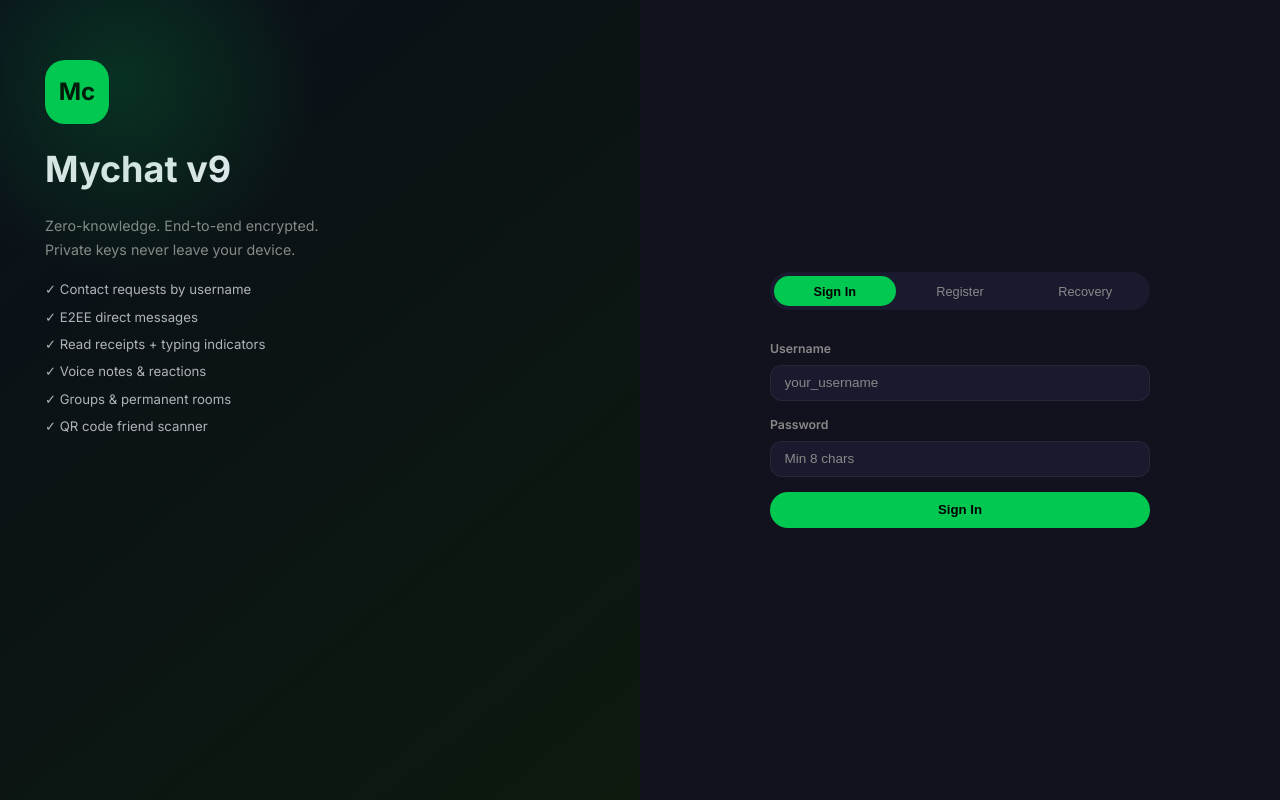
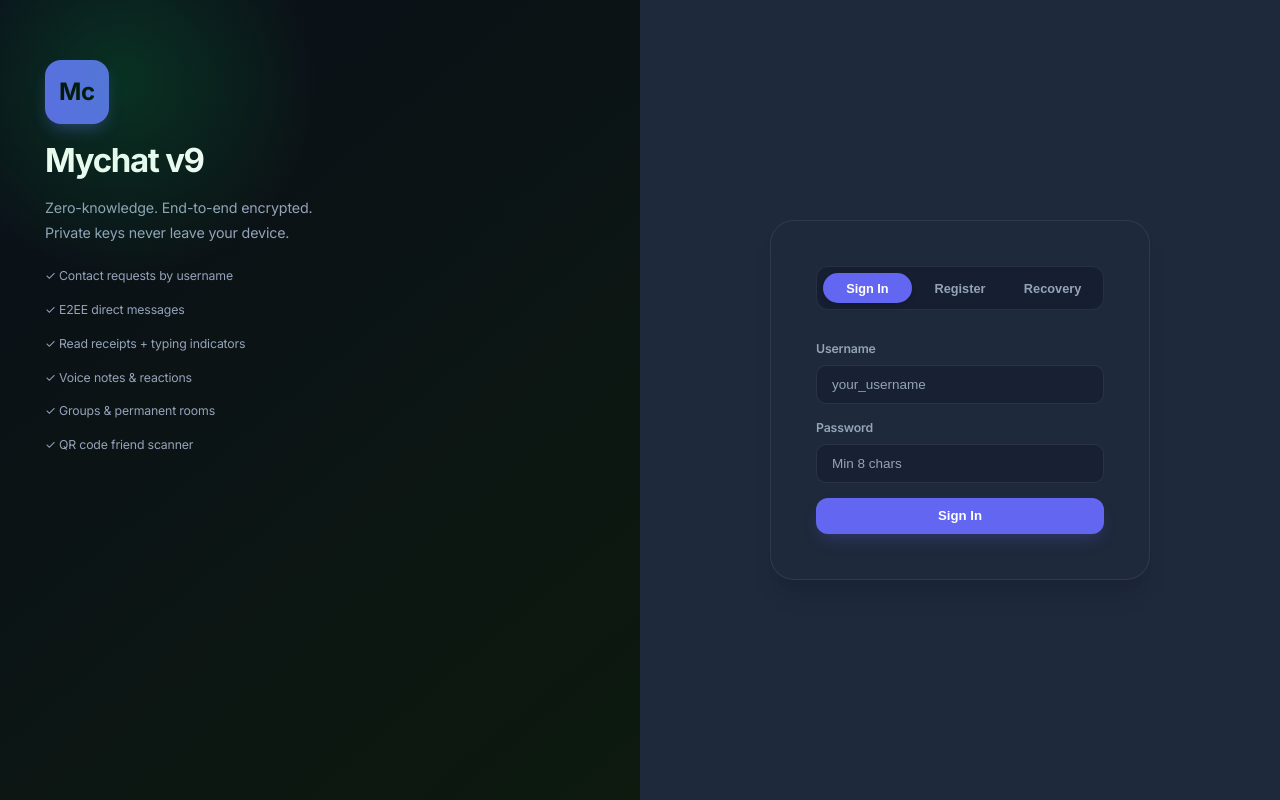
Before and after one commit to dhruv-dk17/mychat_v9, a plain HTML site: page frontend/index.html in a window 1280 px wide. Drawn offline with Linux system fonts and the light colour scheme.

Commit message:
feat: implement initial chat application frontend with core UI, styling, and micro-interactions.

```diff
--- /dev/null
+++ b/frontend/assets/css/biolume.css
@@ -0,0 +1,159 @@
+/* biolume.css — Mychat v9 "Cosmic Jellyfish" Theme */
+:root {
+  --bg:           #02040b;
+  --surface1:     rgba(8, 12, 28, 0.4);
+  --surface2:     rgba(15, 20, 45, 0.3);
+  --surface-high: rgba(20, 30, 70, 0.5);
+  --accent:       #00f2ff; /* Biolume Cyan */
+  --accent-glow:  rgba(0, 242, 255, 0.3);
+  --accent-alt:   #ff00ff; /* Electric Magenta */
+  --text:         #e0e7ff;
+  --text-muted:   #818cf8;
+  --glass-border: rgba(99, 102, 241, 0.15);
+  --r-auth:       32px;
+}
+
+body {
+  background: var(--bg);
+  background-image:
+    radial-gradient(circle at 5% 5%, rgba(0, 242, 255, 0.1) 0%, transparent 40%),
+    radial-gradient(circle at 95% 95%, rgba(255, 0, 255, 0.08) 0%, transparent 40%),
+    url('../img/cosmic_jellyfish_hero_1774186610567.png'); /* Temporarily use path if it was copied, but usually I link the relative path */
+  background-size: cover;
+  background-position: center;
+  background-attachment: fixed;
+  color: var(--text);
+  overflow-x: hidden;
+}
+
+/* ── Glow Layers ───────────────────────────────────────────────────────── */
+.auth-box {
+  background: var(--surface1) !important;
+  backdrop-filter: blur(40px) saturate(150%);
+  border: 1px solid var(--glass-border) !important;
+  box-shadow: 0 0 40px rgba(0, 0, 0, 0.8), 0 0 20px var(--accent-glow) !important;
+  border-radius: var(--r-auth) !important;
+  position: relative;
+  overflow: hidden;
+  animation: floatUp 1.2s cubic-bezier(0.16, 1, 0.3, 1);
+}
+
+.auth-box::before {
+  content: '';
+  position: absolute;
+  top: -2px; left: -2px; right: -2px; bottom: -2px;
+  background: linear-gradient(135deg, var(--accent), transparent, var(--accent-alt));
+  z-index: -1;
+  opacity: 0.15;
+  filter: blur(4px);
+}
+
+/* ── Branding ──────────────────────────────────────────────────────────── */
+.brand-logo {
+  background: linear-gradient(135deg, #00d2ff 0%, #3a7bd5 100%) !important;
+  color: #fff !important;
+  font-family: 'Outfit', sans-serif;
+  letter-spacing: -1px;
+  box-shadow: 0 0 20px var(--accent-glow) !important;
+  position: relative;
+}
+
+.brand-logo::after {
+  content: '';
+  position: absolute;
+  inset: 0;
+  border-radius: inherit;
+  box-shadow: 0 0 15px var(--accent);
+  opacity: 0.5;
+  animation: pulseBright 2s infinite ease-in-out;
+}
+
+.brand-title {
+  background: linear-gradient(to bottom, #fff, var(--accent));
+  -webkit-background-clip: text;
+  background-clip: text;
+  -webkit-text-fill-color: transparent;
+  font-weight: 900;
+  letter-spacing: -2px;
+}
+
+/* ── Buttons ────────────────────────────────────────────────────────────── */
+.btn-primary {
+  background: rgba(0, 242, 255, 0.1) !important;
+  border: 1px solid var(--accent) !important;
+  color: var(--accent) !important;
+  backdrop-filter: blur(10px);
+  box-shadow: inset 0 0 10px var(--accent-glow) !important;
+  text-transform: uppercase;
+  letter-spacing: 2px;
+  font-size: 0.8rem !important;
+  transition: all 0.4s ease !important;
+}
+
+.btn-primary:hover {
+  background: var(--accent) !important;
+  color: #000 !important;
+  box-shadow: 0 0 30px var(--accent) !important;
+  transform: translateY(-3px);
+}
+
+/* ── Chat Feed ─────────────────────────────────────────────────────────── */
+.bubble {
+  border: 1px solid var(--glass-border) !important;
+  backdrop-filter: blur(10px);
+  animation: biolumeEnter 0.5s cubic-bezier(0.2, 0.8, 0.2, 1);
+}
+
+.bubble.mine {
+  background: linear-gradient(135deg, rgba(0, 242, 255, 0.2), rgba(0, 100, 255, 0.1)) !important;
+  border-color: var(--accent) !important;
+  color: #fff !important;
+  box-shadow: 0 5px 15px rgba(0, 242, 255, 0.1) !important;
+}
+
+.bubble.theirs {
+  background: rgba(255, 255, 255, 0.03) !important;
+  color: var(--text-muted) !important;
+}
+
+/* ── Interactive Particle Container ─────────────────────────────────────── */
+#bio-particles {
+  position: fixed;
+  inset: 0;
+  pointer-events: none;
+  z-index: -1;
+}
+
+/* ── Keyframes ──────────────────────────────────────────────────────────── */
+@keyframes floatUp {
+  0% { opacity: 0; transform: translateY(50px) rotateX(10deg); }
+  100% { opacity: 1; transform: translateY(0) rotateX(0); }
+}
+
+@keyframes pulseBright {
+  0%, 100% { transform: scale(1); opacity: 0.4; }
+  50% { transform: scale(1.1); opacity: 0.8; }
+}
+
+@keyframes biolumeEnter {
+  0% { opacity: 0; transform: scale(0.9) translateX(10px); filter: blur(5px); }
+  100% { opacity: 1; transform: scale(1) translateX(0); filter: blur(0); }
+}
+
+/* ── Navigation ─────────────────────────────────────────────────────────── */
+.app-nav {
+  background: rgba(2, 4, 11, 0.9) !important;
+  border-right: 1px solid var(--glass-border) !important;
+}
+
+.nav-item.active {
+  color: var(--accent) !important;
+  text-shadow: 0 0 10px var(--accent);
+}
+
+.app-nav::after {
+  content: '';
+  position: absolute;
+  top: 0; right: 0; width: 1px; height: 100%;
+  background: linear-gradient(to bottom, transparent, var(--accent), transparent);
+}
--- /dev/null
+++ b/frontend/assets/css/figma-studio.css
@@ -0,0 +1,191 @@
+/* figma-studio.css — Mychat v9 Premium Professional UI */
+:root {
+  --bg:           #0f172a; /* Slate 900 */
+  --surface1:     #1e293b; /* Slate 800 */
+  --surface2:     #334155; /* Slate 700 */
+  --accent:       #6366f1; /* Indigo 500 */
+  --accent-soft:  rgba(99, 102, 241, 0.12);
+  --accent-bright:#818cf8; /* Indigo 400 */
+  --text:         #f8fafc; /* Slate 50 */
+  --text-muted:   #94a3b8; /* Slate 400 */
+  --border:       rgba(255, 255, 255, 0.08); /* Hairline */
+  --shadow-sm:    0 1px 2px 0 rgba(0, 0, 0, 0.05);
+  --shadow-md:    0 4px 6px -1px rgba(0, 0, 0, 0.1), 0 2px 4px -1px rgba(0, 0, 0, 0.06);
+  --shadow-lg:    0 10px 15px -3px rgba(0, 0, 0, 0.1), 0 4px 6px -2px rgba(0, 0, 0, 0.05);
+  --shadow-xl:    0 20px 25px -5px rgba(0, 0, 0, 0.1), 0 10px 10px -5px rgba(0, 0, 0, 0.04);
+  --r-auth:       24px;
+  --r-btn:        12px;
+}
+
+body {
+  background: var(--bg);
+  background: radial-gradient(circle at 0% 0%, #1e1b4b 0%, var(--bg) 50%);
+  color: var(--text);
+  font-family: 'Inter', -apple-system, blinkmacsystemfont, 'Segoe UI', roboto, sans-serif;
+  letter-spacing: -0.011em;
+  -webkit-font-smoothing: antialiased;
+}
+
+/* ── Professional Card Style ───────────────────────────────────────────── */
+.auth-box {
+  background: var(--surface1) !important;
+  border: 1px solid var(--border) !important;
+  border-radius: var(--r-auth) !important;
+  padding: 3rem !important;
+  box-shadow: var(--shadow-xl) !important;
+  animation: figmaSlideIn 0.6s cubic-bezier(0.16, 1, 0.3, 1);
+}
+
+.auth-tabs {
+  background: rgba(15, 23, 42, 0.5) !important;
+  border: 1px solid var(--border);
+  padding: 6px !important;
+  border-radius: 12px !important;
+}
+
+.auth-tab {
+  font-size: 0.85rem !important;
+  font-weight: 600 !important;
+}
+
+.auth-tab.active {
+  background: var(--accent) !important;
+  color: #fff !important;
+  box-shadow: var(--shadow-md) !important;
+}
+
+/* ── Typography & Branding ─────────────────────────────────────────────── */
+.brand-title {
+  font-size: 2.2rem !important;
+  font-weight: 800 !important;
+  letter-spacing: -0.04em !important;
+  color: #fff !important;
+  line-height: 1.1;
+}
+
+.brand-logo {
+  background: var(--accent) !important;
+  border-radius: 16px !important;
+  box-shadow: 0 8px 16px -4px rgba(99, 102, 241, 0.4);
+}
+
+.brand-features li {
+  color: var(--text-muted) !important;
+  font-size: 0.82rem !important;
+  padding: 4px 0;
+}
+
+/* ── Form Inputs ───────────────────────────────────────────────────────── */
+.input-field {
+  background: rgba(15, 23, 42, 0.4) !important;
+  border: 1px solid var(--border) !important;
+  border-radius: 10px !important;
+  padding: 0.75rem 1rem !important;
+  transition: all 0.25s ease !important;
+}
+
+.input-field:focus {
+  border-color: var(--accent) !important;
+  background: rgba(15, 23, 42, 0.6) !important;
+  box-shadow: 0 0 0 4px rgba(99, 102, 241, 0.15) !important;
+  outline: none;
+}
+
+/* ── Buttons ────────────────────────────────────────────────────────────── */
+.btn-primary {
+  background: var(--accent) !important;
+  color: #fff !important;
+  border-radius: var(--r-btn) !important;
+  font-weight: 600 !important;
+  box-shadow: 0 8px 16px -4px rgba(99, 102, 241, 0.25) !important;
+  transition: all 0.3s cubic-bezier(0.2, 0.8, 0.2, 1) !important;
+}
+
+.btn-primary:active {
+  transform: scale(0.97);
+}
+
+.btn-primary:hover {
+  background: var(--accent-bright) !important;
+  box-shadow: 0 12px 20px -4px rgba(99, 102, 241, 0.35) !important;
+  transform: translateY(-1px);
+}
+
+/* ── Chat Feed ─────────────────────────────────────────────────────────── */
+.app-layout {
+  background: var(--bg) !important;
+}
+
+.app-nav {
+  background: var(--surface1) !important;
+  border-right: 1px solid var(--border) !important;
+  width: 72px !important;
+}
+
+.chat-list-column {
+  background: #0f172a !important;
+  border-right: 1px solid var(--border) !important;
+}
+
+.bubble {
+  border-radius: 14px !important;
+  font-size: 0.95rem !important;
+  line-height: 1.5 !important;
+  padding: 10px 14px !important;
+  border: 1px solid var(--border) !important;
+  animation: figmaFadeScale 0.4s cubic-bezier(0.16, 1, 0.3, 1);
+}
+
+.bubble.mine {
+  background: var(--accent) !important;
+  color: #fff !important;
+  border: none !important;
+  box-shadow: 0 4px 12px rgba(99, 102, 241, 0.2);
+}
+
+.bubble.theirs {
+  background: var(--surface1) !important;
+}
+
+.chat- Feed {
+  gap: 12px !important;
+  padding: 2rem !important;
+}
+
+/* ── Dashboard Hero ─────────────────────────────────────────────────────── */
+.dashboard-hero-card {
+  background: var(--surface1) !important;
+  border: 1px solid var(--border) !important;
+  padding: 3.5rem !important;
+  border-radius: 32px !important;
+  text-align: center;
+}
+
+.dashboard-hero-title {
+  font-size: 2.5rem !important;
+  font-weight: 800 !important;
+  letter-spacing: -0.05em !important;
+}
+
+.dashboard-hero-text {
+  max-width: 480px;
+  margin: 1.5rem auto !important;
+  color: var(--text-muted);
+}
+
+/* ── Keyframes ──────────────────────────────────────────────────────────── */
+@keyframes figmaSlideIn {
+  0% { transform: translateY(20px) scale(0.98); opacity: 0; }
+  100% { transform: translateY(0) scale(1); opacity: 1; }
+}
+
+@keyframes figmaFadeScale {
+  0% { transform: scale(0.95); opacity: 0; }
+  100% { transform: scale(1); opacity: 1; }
+}
+
+/* ── Scrollbars ────────────────────────────────────────────────────────── */
+::-webkit-scrollbar { width: 4px; }
+::-webkit-scrollbar-track { background: transparent; }
+::-webkit-scrollbar-thumb { background: var(--surface2); border-radius: 10px; }
+::-webkit-scrollbar-thumb:hover { background: var(--accent); }
--- /dev/null
+++ b/frontend/assets/css/nano-banana.css
@@ -0,0 +1,192 @@
+/* nano-banana.css — Mychat v9 High-Level UI Overhaul */
+:root {
+  --bg:           #050508;
+  --surface1:     rgba(15, 15, 25, 0.7);
+  --surface2:     rgba(25, 25, 45, 0.5);
+  --surface-high: rgba(35, 35, 60, 0.6);
+  --accent:       #f7ff00; /* Neon Yellow */
+  --accent-bright:#bcff00; /* Lime Green */
+  --accent-purple:#6200ea; /* Electric Purple */
+  --text:         #ffffff;
+  --text-muted:   #aaa;
+  --glass-border: rgba(255, 255, 255, 0.1);
+  --neon-glow:    0 0 15px rgba(247, 255, 0, 0.3);
+}
+
+body {
+  background: var(--bg);
+  background-image:
+    radial-gradient(circle at 10% 20%, rgba(98, 0, 234, 0.15) 0%, transparent 40%),
+    radial-gradient(circle at 90% 80%, rgba(247, 255, 0, 0.1) 0%, transparent 40%);
+  background-attachment: fixed;
+  color: var(--text);
+  overflow-x: hidden;
+}
+
+/* ── Glassmorphism ─────────────────────────────────────────────────────── */
+.glass {
+  background: var(--surface1);
+  backdrop-filter: blur(25px) saturate(180%);
+  -webkit-backdrop-filter: blur(25px) saturate(180%);
+  border: 1px solid var(--glass-border);
+  border-radius: var(--r-xl);
+}
+
+/* ── Auth Overrides ─────────────────────────────────────────────────────── */
+.auth-panel {
+  background: transparent !important;
+}
+
+.auth-box {
+  background: var(--surface1);
+  backdrop-filter: blur(30px);
+  border: 1px solid var(--glass-border);
+  padding: 2.5rem;
+  border-radius: 30px;
+  box-shadow: 0 25px 50px -12px rgba(0, 0, 0, 0.5);
+  animation: slideUp 0.8s cubic-bezier(0.16, 1, 0.3, 1);
+}
+
+.auth-brand {
+  background: none !important;
+  border-right: 1px solid var(--glass-border);
+}
+
+.brand-logo {
+  background: linear-gradient(135deg, var(--accent), var(--accent-bright)) !important;
+  color: #000 !important;
+  box-shadow: var(--neon-glow);
+  animation: pulseGlow 3s infinite alternate;
+}
+
+.brand-title {
+  background: linear-gradient(to right, #fff, var(--accent));
+  -webkit-background-clip: text;
+  background-clip: text;
+  -webkit-text-fill-color: transparent;
+}
+
+/* ── Animations ────────────────────────────────────────────────────────── */
+@keyframes slideUp {
+  from { opacity: 0; transform: translateY(30px) scale(0.98); }
+  to { opacity: 1; transform: translateY(0) scale(1); }
+}
+
+@keyframes pulseGlow {
+  from { box-shadow: 0 0 10px rgba(247, 255, 0, 0.2); }
+  to { box-shadow: 0 0 25px rgba(247, 255, 0, 0.5); }
+}
+
+@keyframes bubblePop {
+  0% { transform: scale(0.8) translateY(10px); opacity: 0; }
+  100% { transform: scale(1) translateY(0); opacity: 1; }
+}
+
+/* ── Buttons ────────────────────────────────────────────────────────────── */
+.btn-primary {
+  background: linear-gradient(135deg, var(--accent), var(--accent-bright)) !important;
+  color: #000 !important;
+  box-shadow: 0 4px 15px rgba(247, 255, 0, 0.2);
+  border: none !important;
+  transition: all 0.3s cubic-bezier(0.175, 0.885, 0.32, 1.275) !important;
+}
+
+.btn-primary:hover {
+  transform: translateY(-2px) scale(1.02);
+  box-shadow: 0 8px 25px rgba(247, 255, 0, 0.4);
+}
+
+.auth-tab.active {
+  background: var(--accent) !important;
+  box-shadow: 0 4px 12px rgba(247, 255, 0, 0.3);
+}
+
+/* ── Input Overrides ─────────────────────────────────────────────────────── */
+.input-field {
+  background: rgba(255, 255, 255, 0.05) !important;
+  border: 1px solid rgba(255, 255, 255, 0.1) !important;
+  color: #fff !important;
+  border-radius: 14px !important;
+}
+
+.input-field:focus {
+  border-color: var(--accent) !important;
+  background: rgba(255, 255, 255, 0.1) !important;
+  box-shadow: 0 0 0 4px rgba(247, 255, 0, 0.1);
+}
+
+/* ── Chat Window Overrides ──────────────────────────────────────────────── */
+.app-layout {
+  background: transparent !important;
+}
+
+.app-nav {
+  background: rgba(10, 10, 15, 0.8) !important;
+  backdrop-filter: blur(20px);
+  border-right: 1px solid var(--glass-border) !important;
+}
+
+.chat-list-column {
+  background: rgba(10, 10, 15, 0.4) !important;
+  backdrop-filter: blur(15px);
+  border-right: 1px solid var(--glass-border) !important;
+}
+
+.chat-window-column {
+  background: transparent !important;
+}
+
+.bubble {
+  animation: bubblePop 0.4s cubic-bezier(0.175, 0.885, 0.32, 1.275);
+  border-radius: 18px !important;
+  padding: 12px 16px !important;
+  max-width: 80% !important;
+}
+
+.bubble.mine {
+  background: linear-gradient(135deg, var(--accent-purple), #7c4dff) !important;
+  color: #fff !important;
+  box-shadow: 0 4px 15px rgba(98, 0, 234, 0.2);
+}
+
+.bubble.theirs {
+  background: var(--surface-high) !important;
+  border: 1px solid var(--glass-border) !important;
+}
+
+.sidebar-chat-item.active {
+  background: rgba(247, 255, 0, 0.1) !important;
+  border-left: 3px solid var(--accent) !important;
+}
+
+/* ── Dashboard Hero ─────────────────────────────────────────────────────── */
+.dashboard-hero-card {
+  background: var(--surface1) !important;
+  border: 1px solid var(--glass-border) !important;
+  border-radius: 24px !important;
+  padding: 3rem !important;
+  box-shadow: 0 30px 60px rgba(0,0,0,0.5) !important;
+  overflow: hidden;
+  position: relative;
+}
+
+.dashboard-hero-card::before {
+  content: '';
+  position: absolute;
+  top: -50%; left: -50%;
+  width: 200%; height: 200%;
+  background: radial-gradient(circle, rgba(247, 255, 0, 0.05), transparent 70%);
+  animation: rotate 20s linear infinite;
+  pointer-events: none;
+}
+
+@keyframes rotate {
+  from { transform: rotate(0deg); }
+  to { transform: rotate(360deg); }
+}
+
+/* ── Custom Scrollbar ──────────────────────────────────────────────────── */
+::-webkit-scrollbar { width: 6px; }
+::-webkit-scrollbar-track { background: transparent; }
+::-webkit-scrollbar-thumb { background: rgba(255,255,255,0.1); border-radius: 10px; }
+::-webkit-scrollbar-thumb:hover { background: var(--accent); }
```
Also changed, not shown: frontend/assets/js/animations.js (added, +59 -0 lines), frontend/assets/js/figma-animations.js (added, +45 -0 lines), frontend/chat.html (+2 -0 lines), frontend/index.html (+2 -0 lines).
